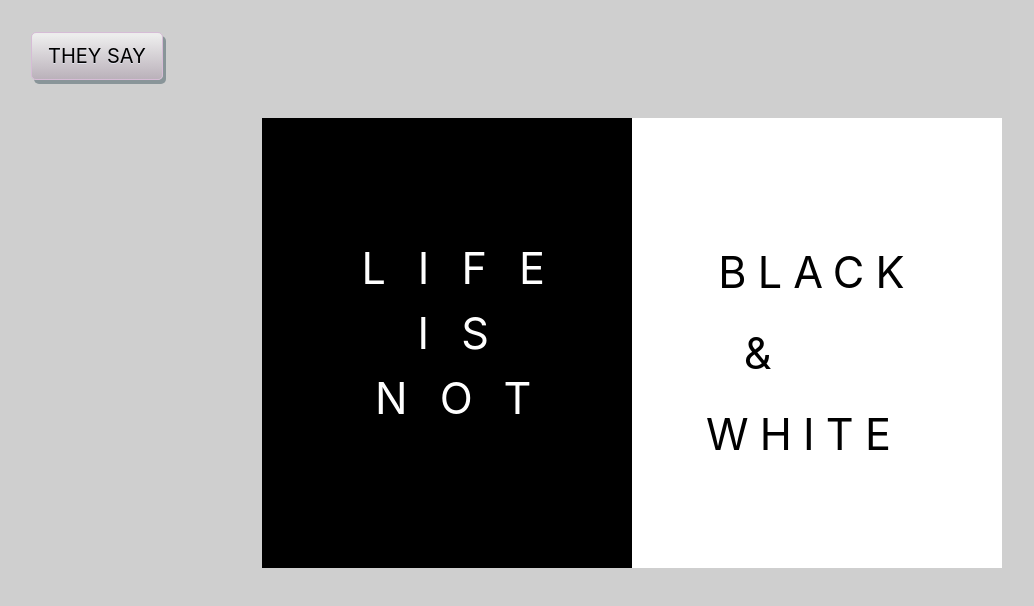
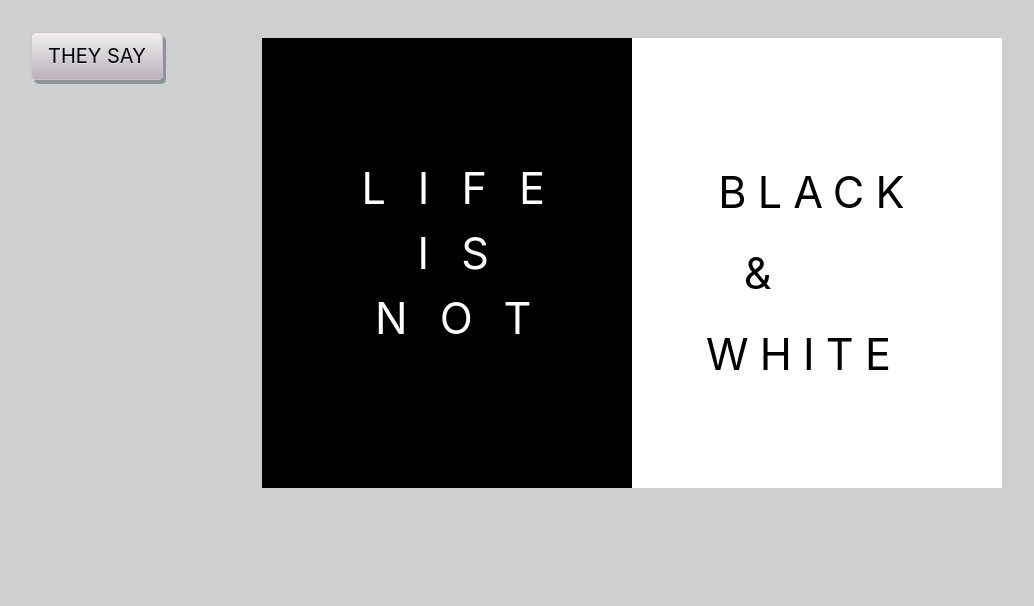
Before and after one commit to Tsaikkari/grey-shades-client, a React (Create React App) app: page /greys in a window 1280 px wide. Shown: the top 606 px of the page, without its empty margins (0-1034 px from the left). Built offline with nearby package versions, Linux system fonts and the light colour scheme.

Commit message:
Using state hook to render greys on button click

```diff
--- a/src/components/Action.jsx
+++ /dev/null
@@ -1,20 +0,0 @@
-import React from "react";
-
-let greysgrid = false;
-
-const switchScreen = () => {
-    greysgrid = !greysgrid;
-    //TODO: render
-}
-
-function Action() {
-  return (
-    <div className="container-fluid" id="black-n-white-screen">
-      <button onClick={switchScreen} className="btn btn-secondary btn-lg" id="move-div">
-      {greysgrid ? 'Go back' : 'THEY SAY'}
-      </button>
-    </div>
-  );
-}
-
-export default Action;
--- a/src/components/App.jsx
+++ b/src/components/App.jsx
@@ -1,15 +1,25 @@
-import React from "react";
-import Header from "./Header";
+import React, { useState } from "react";
 import FirstScreen from "./FirstScreen";
 import GreysGrid from "./GreysGrid";
 
 function App() {
+  let [showOnScreen, setShowOnScreen] = useState(false);
+
+  function switchScreen() {
+    setShowOnScreen(true);
+    document.getElementById('two-divs-screen').style.display = "none";
+  }
+
   return (
-  <div>
-    <Header />
+    <div>
     <FirstScreen />
-    <GreysGrid />
-  </div>
+      <div className="container-fluid" id="black-n-white-screen">
+        <button onClick={switchScreen} className="btn btn-secondary btn-lg" id="move-div">
+        THEY SAY
+        </button>
+        {showOnScreen && <GreysGrid />}
+      </div>
+    </div>
   );
 }
 
--- a/src/components/FirstScreen.jsx
+++ b/src/components/FirstScreen.jsx
@@ -1,14 +1,8 @@
 import React from "react";
-import Action from "./Action";
 
 function FirstScreen() {
-  let greysgrid = false;
-
   return (
     <div>
-      <Action />
-      <div>
-      {!greysgrid && (
       <div className="container">
         <div className="row" id="two-divs-screen">
           <div className="black s6 ml-auto mr-auto">
@@ -20,8 +14,6 @@ function FirstScreen() {
             <p className="wht">WHITE</p>
           </div>
         </div>
-        </div>
-        )}
       </div>
     </div>
   );
--- a/src/components/Greys.jsx
+++ b/src/components/Greys.jsx
@@ -1,13 +1,9 @@
 import React from "react";
 
 function Greys(props) {
-  let greysgrid = false;
-
   return (
     <div>
-      {greysgrid && (
-        <a href={props.href} style={{background: props.bgColor}}>{props.title}</a>
-      )}
+      <a href={props.href} style={{background: props.bgColor}}>{props.title}</a>
     </div>
   );
 }
--- a/src/components/GreysGrid.jsx
+++ b/src/components/GreysGrid.jsx
@@ -1,12 +1,11 @@
 import React from "react";
+import Greys from "./Greys";
 import greys from "../greys";
-import Greys from "./Greys";
 
 function GreysGrid() {
-  let greysgrid = false;
   return (
     <div>
-      {greysgrid && (
+      <h1>Get to know about colorful lives</h1>
         <div className="greys-grid-screen">
           <div className="row" id="grey">
             <div className="l12">
@@ -22,7 +21,6 @@ function GreysGrid() {
             </div>
           </div>
         </div>
-      )}
     </div>
   );
 }
--- a/src/components/Header.jsx
+++ /dev/null
@@ -1,14 +0,0 @@
-import React from "react";
-
-function Header() {
-  let greysgrid = false;
-  return (
-    <div>
-      {greysgrid && (
-        <h1>Get to know about colorful lives</h1>
-      )}
-    </div>
-  );
-}
-
-export default Header;
--- a/src/index.js
+++ b/src/index.js
@@ -2,5 +2,7 @@ import React from "react";
 import ReactDOM from "react-dom";
 import App from "./components/App";
 
+window.$visibility = false;
+
 ReactDOM.render( <App />, document.getElementById("root")
 );
```
